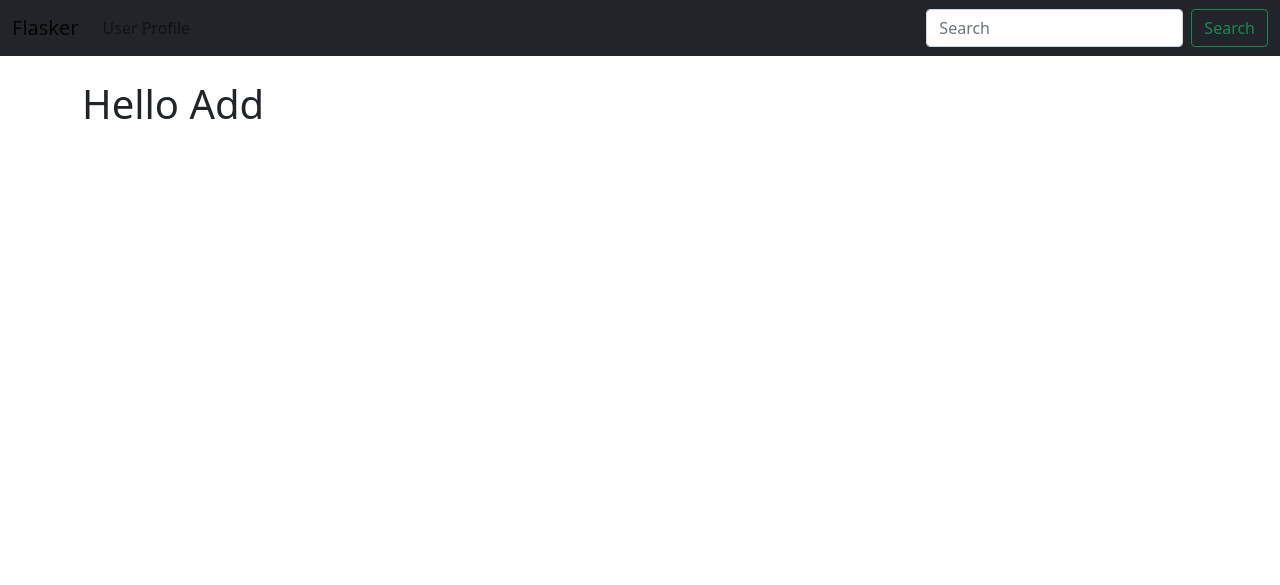
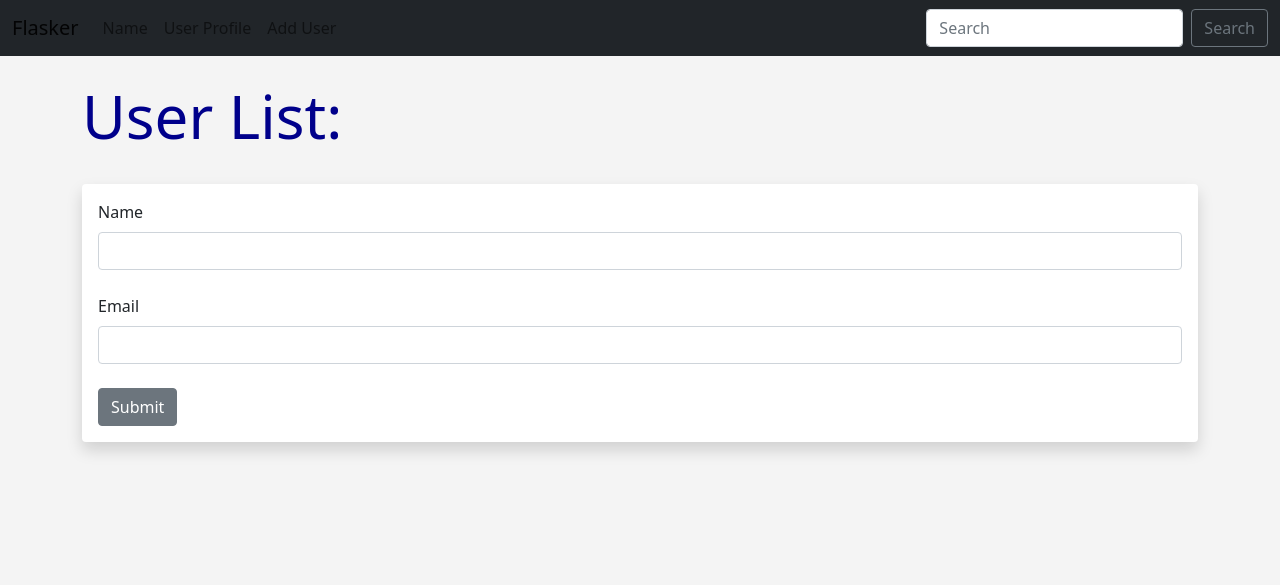
Before and after one commit to Saumya69/flasker, a Flask app: page /user/add in a window 1280 px wide. Shown: the top 585 px of the page. Run offline with Flask 2, Linux system fonts and the light colour scheme.

Commit message:
tweaked 500.html

```diff
--- a/hello.py
+++ b/hello.py
@@ -1,38 +1,142 @@
-from flask import Flask, render_template
+from flask import Flask, render_template, flash, request
+from flask_wtf import FlaskForm
+from wtforms import StringField, SubmitField
+from wtforms.validators import DataRequired
+from flask_sqlalchemy import SQLAlchemy
+from datetime import datetime
 
 
 # flask instance
 app = Flask(__name__)
+# add db
+#old sqlite db
+#new mysql db
+#app.config['SQLALCHEMY_DATABASE_URI'] = 'mysql:///username:@localhost/db_name'
+#app.config['SQLALCHEMY_DATABASE_URI'] = 'sqlite://users.db'
+app.config['SQLALCHEMY_DATABASE_URI'] = 'mysql+pymysql://root:ilovesaumyavbts9@localhost/our_users'
+# secret key!
+app.config['SECRET_KEY'] = "my super secret key that no one is supposed to know"
+
+# intialize db
+db = SQLAlchemy(app)
+
+# create model
+class Users(db.Model):
+    id = db.Column(db.Integer, primary_key=True)
+    name = db.Column(db.String(100), nullable=False)
+    email = db.Column(db.String(100), nullable=False, unique=True)
+    date_added = db.Column(db.DateTime, default=datetime.utcnow)
+
+# create string
+    def __repr__(seif):
+        return '<Name %r>' % self.name
+
+
+
+# form class
+class UserForm(FlaskForm):
+    name = StringField("Name", validators=[DataRequired()])
+    email = StringField("Email", validators=[DataRequired()])
+    submit = SubmitField("Submit")
+
+
+
+# form class
+class NamerForm(FlaskForm):
+    name = StringField("What's Your Name", validators=[DataRequired()])
+    submit = SubmitField("Submit")
+
+# update db records
+@app.route('/update/<int:id>', methods=['GET','POST'])
+def update(id):
+    form = UserForm()
+    name_to_update = Users.query.get_or_404(id)
+    if request.method == "POST":
+     name_to_update.name = request.form['name']
+     name_to_update.email = request.form['email']
+     try:
+        db.session.commit()
+        flash("User Updated Successfully")
+        return render_template("update.html",
+            form=form,
+            name_to_update = name_to_update)
+     except:
+        flash("ERROR!! looks like there was a problem .....try again!!")
+        return render_template("update.html",
+            form=form,
+            name_to_update = name_to_update)
+    else:
+        return render_template("update.html",
+            form=form,
+            name_to_update = name_to_update)
+
+
+
+
+
+# def index():
+#   return "<h1>hello world!</h1>"
+
+@app.route('/user/add', methods=['GET', 'POST'])
+def add_user():
+    name = None
+    form = UserForm()
+    if form.validate_on_submit():
+        user = Users.query.filter_by(email=form.email.data).first()
+        if user is None:
+            user = Users(name=form.name.data, email=form.email.data)
+            db.session.add(user)
+            db.session.commit()
+            name = form.name.data
+            form.name.data = ''
+            form.email.data = ''
+            flash("User Added Successfully")
+    our_users = Users.query.order_by(Users.date_added)
+    return render_template("add_user.html",
+        form = form,
+        name=name,
+        our_users=our_users)
 
 # route decorator
 @app.route('/')
-
-# def index():
-#	return "<h1>hello world!</h1>"
-
 def index():
-	first_name = "Sana"
-	stuff = "this is bold text"
-
-	favorite_pizza = ["Pepperoni", "Cheese", "mushrooms", 41]
-	return render_template("index.html",
-	       first_name=first_name,
-	       stuff=stuff,
-	       favorite_pizza=favorite_pizza)
+        first_name = "Sana"
+        stuff = "this is bold text"
+        flash("Welcome To Our Website")
+        favorite_pizza = ["Pepperoni", "Cheese", "mushrooms", 41]
+        return render_template("index.html",
+        first_name=first_name,
+        stuff=stuff,
+        favorite_pizza=favorite_pizza)
 
 # localhost:5000/user/sana
 @app.route('/user/<name>')
 
 def user(name):
-	return render_template("user.html" , user_name=name)
+    return render_template("user.html" , user_name=name)
 # create custom error page
 
 #invalid urls
 @app.errorhandler(404)
 def page_mot_found(e):
-	return render_template("404.html" ), 404
+    return render_template("404.html" ), 404
 
-	#invalid urls
+    #invalid urls
 @app.errorhandler(500)
 def page_mot_found(e):
-	return render_template("500.html" ), 500
+    return render_template("500.html" ), 500
+
+# name page
+@app.route('/name', methods=['GET', 'POST'])
+def name():
+    name = None
+    form = NamerForm()
+    # validate form
+    if form.validate_on_submit():
+        name = form.name.data
+        form.name.data = ''
+        flash("Form Submitted Successfully")
+
+    return render_template("name.html",
+    name = name,
+    form = form )
--- /dev/null
+++ b/static/css/style.css
@@ -0,0 +1,13 @@
+h1 {
+	color: darkblue;
+	font-size:60px;
+}
+
+body {
+	background: #f4f4f4;
+}
+
+#demo{
+	color:darkgreen;
+	font-size:20px;
+}
--- /dev/null
+++ b/static/js/myfile.js
@@ -0,0 +1 @@
+document.getElementById('demo').innerHTML = "This was created with Javascript";
--- /dev/null
+++ b/templates/add_user.html
@@ -0,0 +1,80 @@
+{% extends 'base.html' %}
+
+{% block content %}
+
+{% for message in get_flashed_messages() %}
+        <div class="alert alert-success alert-dismissible fade show" role="alert">
+      Hey {{name}} - {{ message}}
+      <button type="button" class="btn-close" data-bs-dismiss="alert" aria-label="Close"></button>
+    </div>
+
+{% endfor %}
+
+{% if name %}
+    <h1> User Added!! </h1>
+
+
+    <br/><br/>
+   <br/><br/><br/><br/>
+<table class="table table-hover
+table-bordered table-striped">
+{% for our_user in our_users %}
+    <tr>
+    <td>{{ our_user.id }}. <a href="{{
+        url_for('update', id=our_user.id)}}"
+        >
+    {{our_user.name }}</a>
+    - {{ our_user.email }}</td>
+    </tr>
+
+{% endfor %}
+
+</table>
+
+
+
+
+{% else %}
+    <h1>User List:</h1>
+    <br/>
+<div class="shadow p-3 mb-5 bg-body rounded">
+    <form method="POST">
+        {{ form.hidden_tag() }}
+
+        {{ form.name.label(
+        class="form-label") }}
+
+        {{ form.name(
+        class="form-control") }}
+        <br/>
+
+        {{ form.email.label(
+        class="form-label") }}
+
+        {{ form.email(
+        class="form-control") }}
+        <br/>
+
+        {{ form.submit(
+        class="btn btn-secondary") }}
+
+    </form>
+</div>
+<br/><br/><br/><br/>
+<table class="table table-hover
+table-bordered table-striped">
+{% for our_user in our_users %}
+    <tr>
+    <td>{{ our_user.id }}. <a href="{{
+        url_for('update', id=our_user.id)}}"
+        >
+        {{ our_user.name }}</a>
+    - {{ our_user.email }}</td>
+    </tr>
+
+{% endfor %}
+
+</table>
+
+{% endif %}
+{% endblock %}
--- a/templates/base.html
+++ b/templates/base.html
@@ -8,6 +8,9 @@
     <!-- Bootstrap CSS -->
     <link href="https://cdn.jsdelivr.net/npm/bootstrap@5.1.3/dist/css/bootstrap.min.css" rel="stylesheet" integrity="sha384-1BmE4kWBq78iYhFldvKuhfTAU6auU8tT94WrHftjDbrCEXSU1oBoqyl2QvZ6jIW3" crossorigin="anonymous">
 
+<!-- our CSS -->
+    <link href="{{ url_for('static',
+    filename='css/style.css') }}" rel="stylesheet">
     <title>flasker!</title>
   </head>
   <body>
--- a/templates/navbar.html
+++ b/templates/navbar.html
@@ -9,14 +9,22 @@
 			<ul class="navbar-nav me-auto mb-2 mb-lg-0">
 
 				<li class="nav-item">
-          <a class="nav-link" href="{{ url_for('user', name='sana')}}">User Profile</a>
+					<a class="nav-link" href="{{ url_for('name',)}}">Name</a>
+				</li>
+
+				 <li class="nav-item">
+					<a class="nav-link" href="{{ url_for('name', name='sana')}}">User Profile</a>
+				</li>
+				 <li class="nav-item">
+					<a class="nav-link" href="{{ url_for('add_user')}}">
+					Add User</a>
 				</li>
 
 
 			</ul>
 			<form class="d-flex">
 				<input class="form-control me-2" type="search" placeholder="Search" aria-label="Search">
-        <button class="btn btn-outline-success" type="submit">Search</button>
+				<button class="btn btn-outline-secondary" type="submit">Search</button>
 			</form>
 		</div>
 	</div>
```
Also changed, not shown: create_db.py (added, +16 -0 lines), templates/index.html (+7 -0 lines), templates/name.html (added, +49 -0 lines), templates/update.html (added, +66 -0 lines), static/image/scenery.jpg (added), users.db (added). Lines whose indentation alone changed are shown as unchanged.
